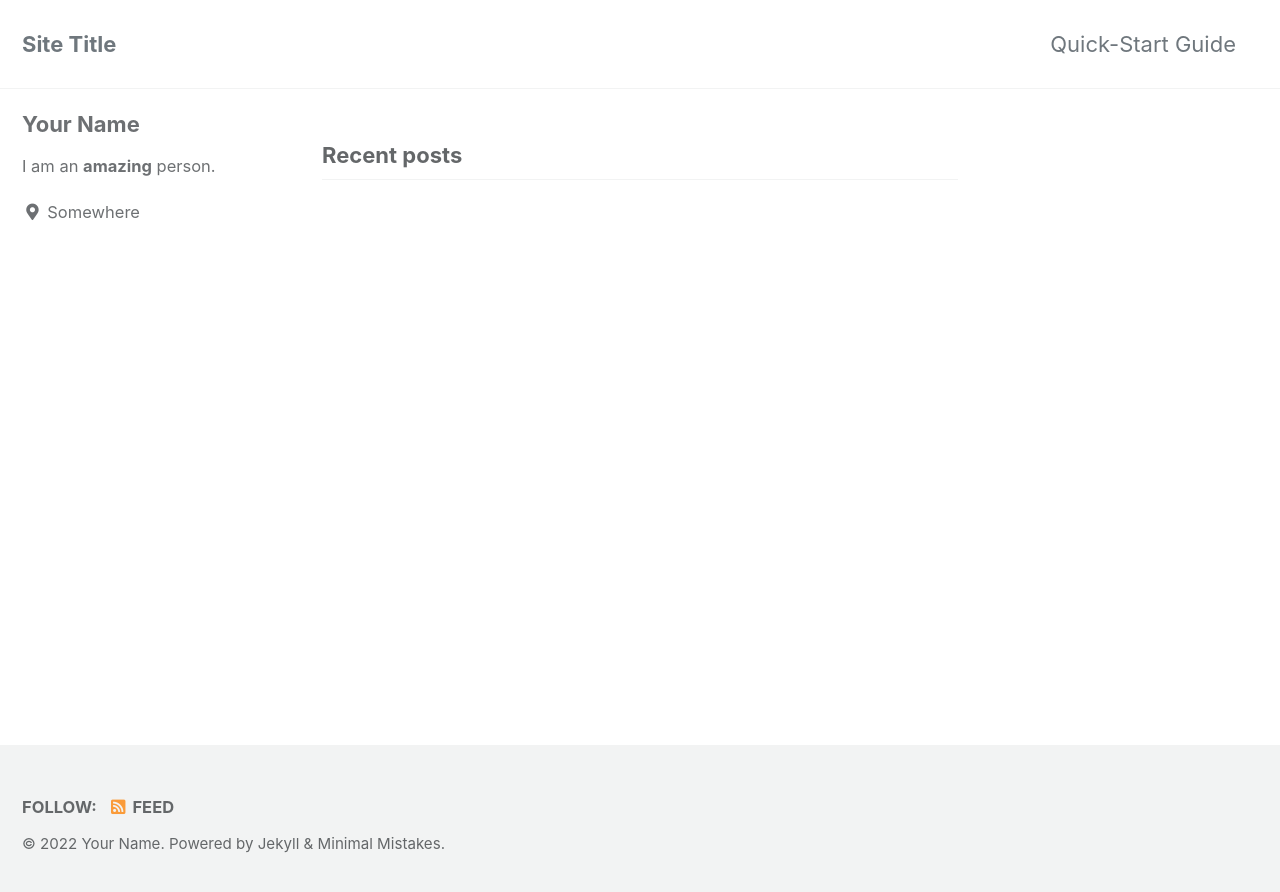
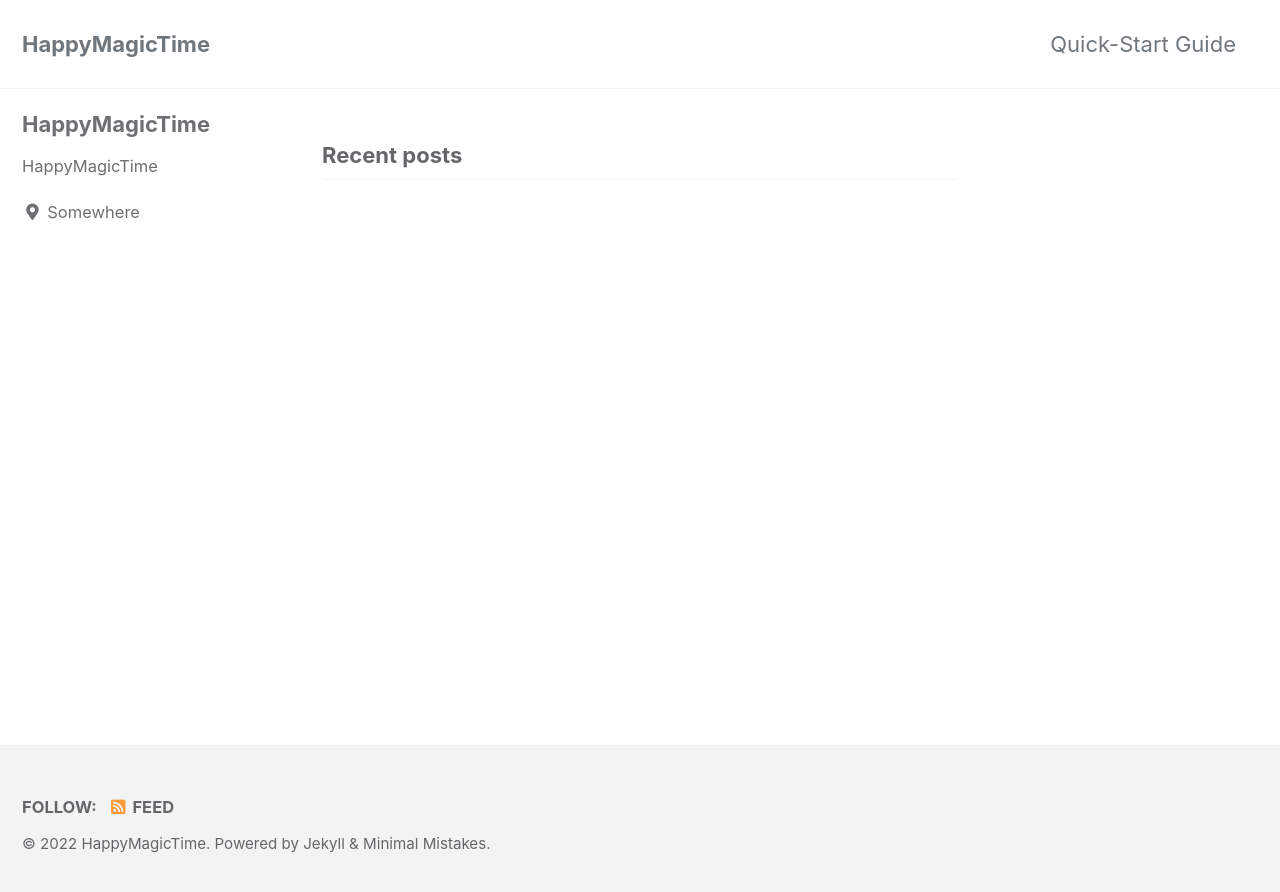
Before and after one commit to HappyMagicTime/HappyMagicTime.github.io, a Jekyll site: the page built from index.html, in a window 1280 px wide. Shown: the top 892 px of the page. Built offline with Jekyll 4.4.1, drawn with Linux system fonts in a browser that asks for light colours; cached includes are drawn as plain includes; the list of posts is cut into pages by our own code.

Commit message:
Update _config.yml

```diff
--- a/_config.yml
+++ b/_config.yml
@@ -16,12 +16,12 @@ minimal_mistakes_skin    : "default" # "air", "aqua", "contrast", "dark", "dirt"
 
 # Site Settings
 locale                   : "en-US"
-title                    : "Site Title"
+title                    : "HappyMagicTime"
 title_separator          : "-"
 subtitle                 : # site tagline that appears below site title in masthead
-name                     : "Your Name"
-description              : "An amazing website."
-url                      : # the base hostname & protocol for your site e.g. "https://mmistakes.github.io"
+name                     : "HappyMagicTime"
+description              : "blog"
+url                      : "https://HappyMagicTime.github.io" # the base hostname & protocol for your site e.g. "https://mmistakes.github.io"
 baseurl                  : # the subpath of your site, e.g. "/blog"
 repository               : # GitHub username/repo-name e.g. "mmistakes/minimal-mistakes"
 teaser                   : # path of fallback teaser image, e.g. "/assets/images/500x300.png"
@@ -104,9 +104,9 @@ analytics:
 
 # Site Author
 author:
-  name             : "Your Name"
+  name             : "HappyMagicTime"
   avatar           : # path of avatar image, e.g. "/assets/images/bio-photo.jpg"
-  bio              : "I am an **amazing** person."
+  bio              : "HappyMagicTime"
   location         : "Somewhere"
   email            :
   links:
```
